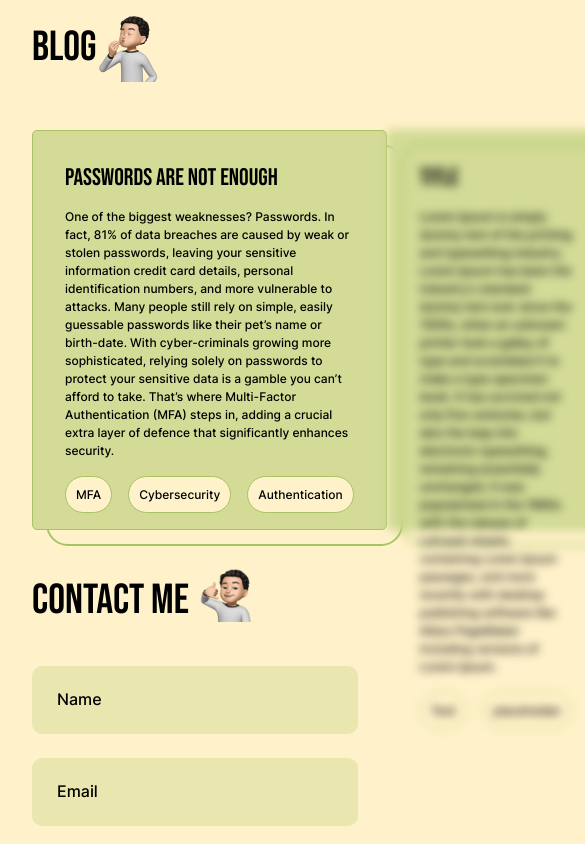
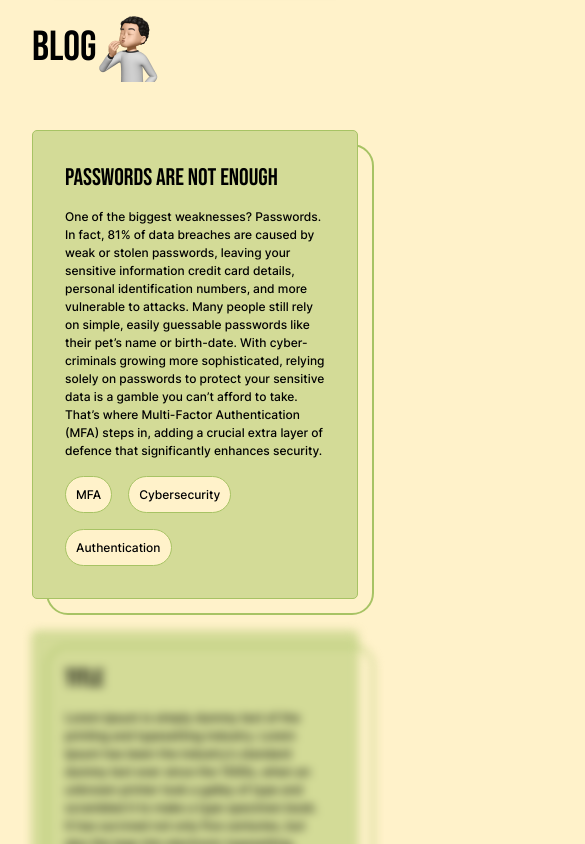
Before and after one commit to aleabalda/my-portfolio, a React (Vite) app in the folder portfolio/: page / in a window 390 px wide. Shown: the part 7540-8384 px from the top of the page, 585 px wide, since content can reach past the window. Built offline with nearby package versions, Linux system fonts and the light colour scheme.

Commit message:
added temp mobile responsiveness

```diff
--- a/portfolio/src/App.css
+++ b/portfolio/src/App.css
@@ -601,6 +601,7 @@ header .name {
   margin-top: auto;
   display: flex;
   gap: 1rem;
+  flex-wrap: wrap;
 }
 
 .blog-tag {
@@ -962,6 +963,11 @@ footer {
     .social {
       font-size: 16px;
     }
+    .blog-posts {
+      display: grid;
+      grid-template-columns: 1fr 1fr;
+      gap: 2rem;
+    }
   }
 
   @media (max-width: 1024px) {
@@ -1045,6 +1051,10 @@ footer {
     #footer-name {
       font-size: 20px;
     }
+    .blog-card {
+      width: 350px;
+      height: 500px;
+    }
   }
   @media (max-width: 768px) {
     .section-container {
@@ -1064,6 +1074,13 @@ footer {
       position: absolute;
       bottom: 15px;
       left: 30px;
+    }
+    .blog-posts {
+      grid-template-columns: 1fr;
+    }
+    .blog-card {
+      width: 100%;
+      height: fit-content;
     }
   }
 
```
